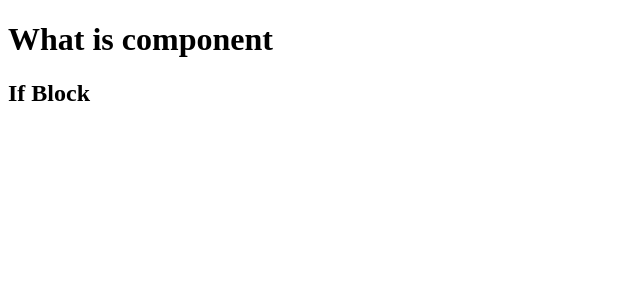
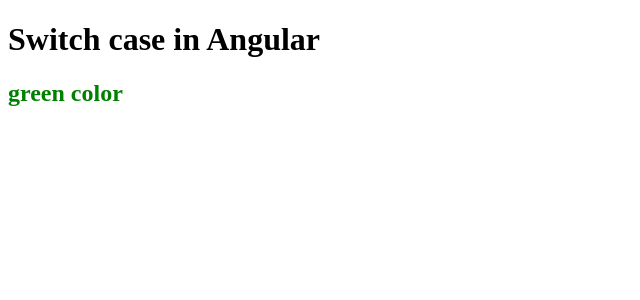
Before and after one commit to bansaljii/LearnAngular, an Angular app: page / in a window 1280 px wide. Shown: the top 300 px of the page, without its empty margins (0-640 px from the left). Built offline with nearby package versions, Linux system fonts and the light colour scheme.

Commit message:
switch case

```diff
--- a/src/app/app.component.html
+++ b/src/app/app.component.html
@@ -1,8 +1,8 @@
-<h1>What is component</h1>
-<h2 *ngIf="showMe; then ifBlock else elseBlock"></h2>
-<ng-template #ifBlock>
-    <h2>If Block</h2>
-</ng-template>
-<ng-template #elseBlock>
-    <h2>Else Block</h2>
-</ng-template>
+<h1>Switch case in Angular</h1>
+<div [ngSwitch]="color">
+    <h2 *ngSwitchCase="'red'" style="color: red;">red color</h2>
+    <h2 *ngSwitchCase="'green'" style="color: green;">green color</h2>
+    <h2 *ngSwitchCase="'yellow'" style="color: yellow;">yellow color</h2>
+    <h2 *ngSwitchCase="'purple'" style="color: purple;">purple color</h2>
+
+</div>
--- a/src/app/app.component.ts
+++ b/src/app/app.component.ts
@@ -6,19 +6,5 @@
   styleUrls: ['./app.component.css']
 })
 export class AppComponent {
-  nameTxt="Myproject"
-  showMe=true
-  // title = 'secondProject';
-  // id = "Abhishek  Bansal"
-  // arrayData=[9,19,29,39,49];
-  // obj={
-  //   name : "Abhishek Bansal",
-  //   age :32
-  // }
-  getTextBoxValue(item){
-    alert(item.value)
-  }
-  testFun(str){
-    alert("hello, " + str)
-  }
+ color="green"
 }
```
